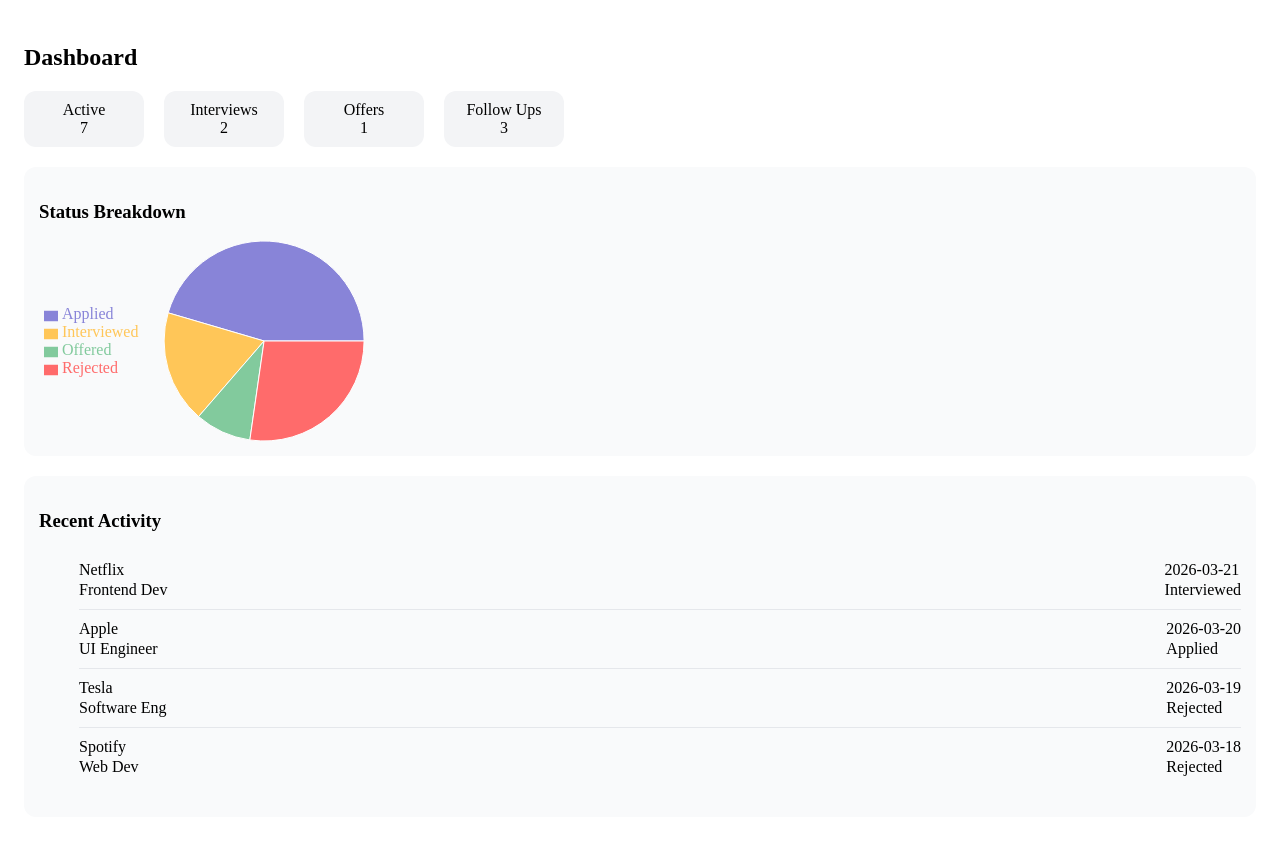
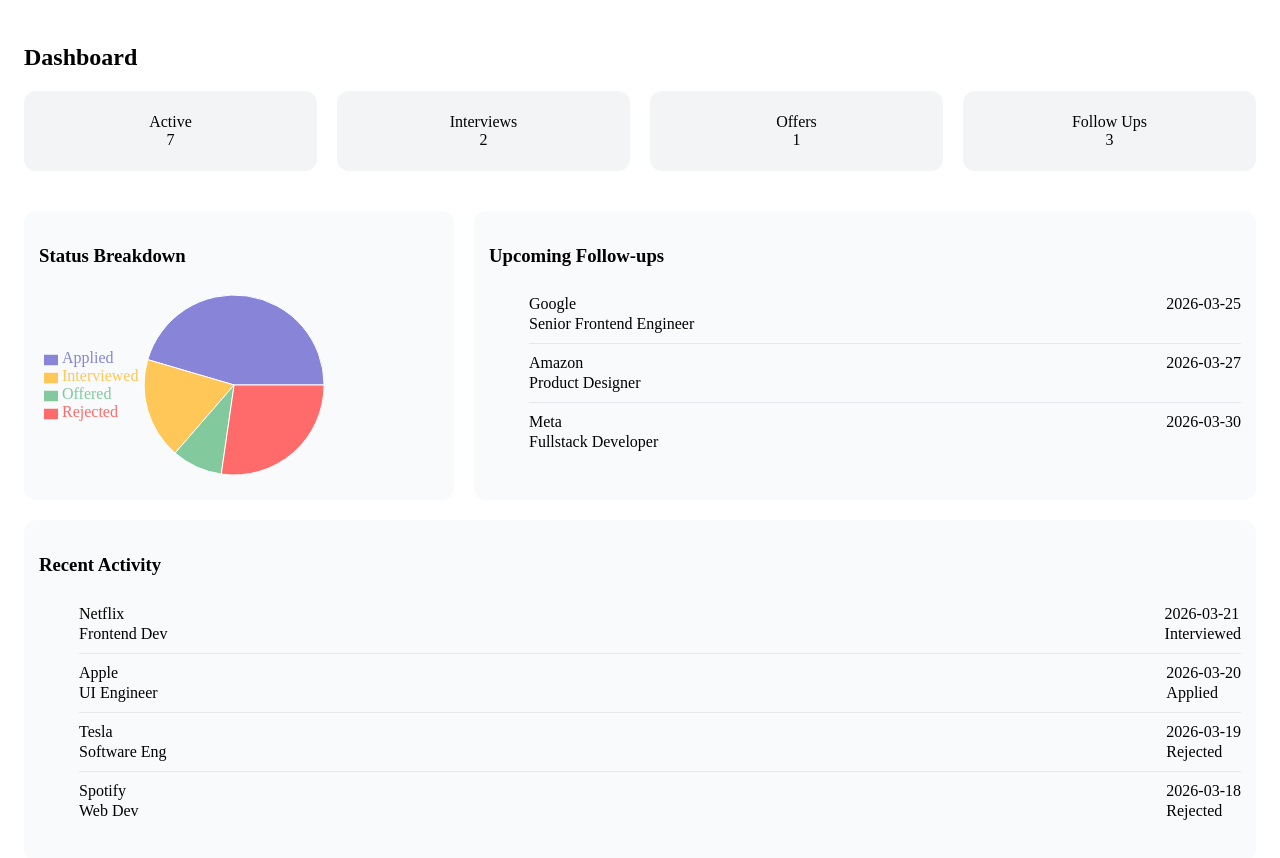
Before and after one commit to GIT-GHOSTED/GG-Front-End, a React (Vite) app: page /dashboard in a window 1280 px wide. Shown: the top 858 px of the page. Built offline with nearby package versions, Linux system fonts and the light colour scheme; the HTML template or start-up script is replaced by a standard one.

Commit message:
ADD a section that displays all upcoming follow-ups that a user created for an application. ADD styling to Dasboard.jsx

```diff
--- a/src/components/Dashboard/Dashboard.css
+++ b/src/components/Dashboard/Dashboard.css
@@ -1,16 +1,26 @@
 .appDetails {
-  display: flex;
+  display: grid;
+  grid-template-columns: repeat(4, 1fr);
   gap: 20px;
   margin-bottom: 20px;
 }
-
 .dataBox {
-  display: grid;
+  display: flex;
   border-radius: 12px;
   background-color: #f3f4f6;
-  width: 100px;
-  padding: 10px;
+  padding: 15px;
   text-align: center;
+  height: 50px;
+
+  flex-direction: column;
+  justify-content: center;
+  align-items: center;
+}
+
+.topRow {
+  display: flex;
+  gap: 20px;
+  margin-top: 20px;
 }
 
 /* Shared section styling */
@@ -48,3 +58,11 @@
 section > p {
   margin: 0;
 }
+
+.followUpsSection {
+  background-color: #f9fafb;
+  padding: 15px;
+  border-radius: 12px;
+  margin-top: 20px;
+  flex: 1;
+}
--- a/src/components/Dashboard/Dashboard.jsx
+++ b/src/components/Dashboard/Dashboard.jsx
@@ -39,6 +39,13 @@
     },
   ];
 
+  // Dummy follow-ups
+  const followUps = [
+    { company: "Google", role: "Senior Frontend Engineer", date: "2026-03-25" },
+    { company: "Amazon", role: "Product Designer", date: "2026-03-27" },
+    { company: "Meta", role: "Fullstack Developer", date: "2026-03-30" },
+  ];
+
   const COLORS = ["#8884d8", "#ffc658", "#82ca9d", "#ff6b6b"];
 
   return (
@@ -52,17 +59,17 @@
         <DataBox number={3} tag={"Follow Ups"} />
       </section>
 
-      {/* STATUS BREAKDOWN */}
+      <section className="topRow">
+        {/* Pie Chart Section */}
         <section className="pieChartSection">
           <h3>Status Breakdown</h3>
 
-        {/* Implementing the PieChart component */}
-        <PieChart width={500} height={200}>
+          <PieChart width={400} height={200}>
             <Pie
               data={statusData}
               cx="30%"
               cy="50%"
-            outerRadius={100}
+              outerRadius={90}
               dataKey="value"
             >
               {statusData.map((entry, index) => (
@@ -71,11 +78,20 @@
             </Pie>
 
             <Tooltip />
-
             <Legend layout="vertical" verticalAlign="middle" align="left" />
           </PieChart>
         </section>
 
+        {/* Follow-ups Section*/}
+        <section className="followUpsSection">
+          <h3>Upcoming Follow-ups</h3>
+          <ul>
+            <FollowUps followUps={followUps} />
+          </ul>
+        </section>
+      </section>
+
+      {/* Recent Applications Section  */}
       <section className="recentApps">
         <h3>Recent Activity</h3>
         <ul>
@@ -86,6 +102,8 @@
     </section>
   );
 }
+
+//* ------------------ COMPONENTS--------------------
 
 function DataBox({ number, tag }) {
   return (
@@ -110,3 +128,17 @@
     </li>
   ));
 }
+
+function FollowUps({ followUps }) {
+  return followUps.map((currItem, index) => (
+    <li className="recentAppList" key={index}>
+      <section>
+        <p>{currItem.company}</p>
+        <p>{currItem.role}</p>
+      </section>
+      <section>
+        <p>{currItem.date}</p>
+      </section>
+    </li>
+  ));
+}
```
Lines whose indentation alone changed are shown as unchanged.
